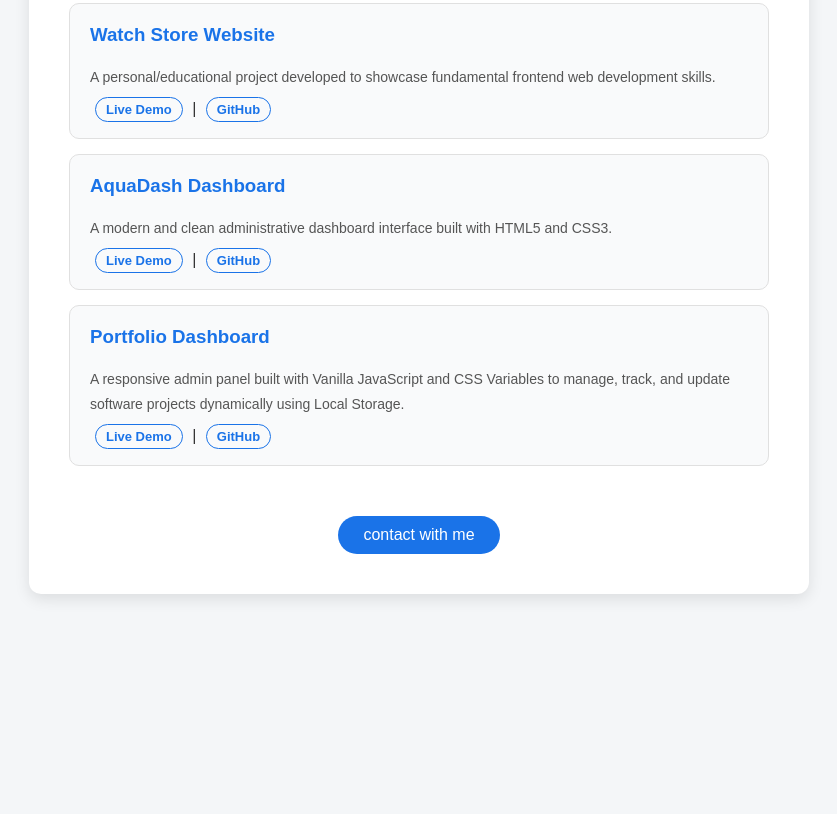
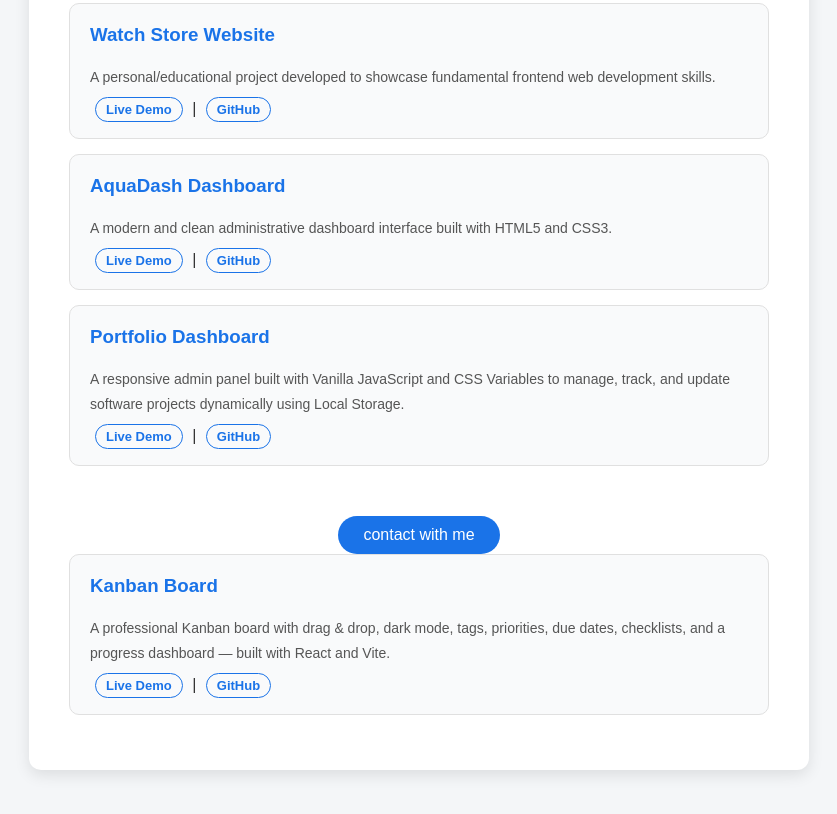
Before and after one commit to deemaa-hub/frontend-portfolio, a plain HTML site: page index.html in a window 1280 px wide. Shown: the part 856-1670 px from the top of the page, without its empty margins (221-1058 px from the left). Before the commit the page ends 1510 px from the top, so only its background shows below. Drawn offline with Linux system fonts and the light colour scheme.

Commit message:
index.html

```diff
--- a/index.html
+++ b/index.html
@@ -68,6 +68,12 @@
                 contact with me
             </a>
         </div>
+        <div class="project">
+                <h3>Kanban Board</h3>
+                <p>A professional Kanban board with drag & drop, dark mode, tags, priorities, due dates, checklists, and a progress dashboard — built with React and Vite.</p>
+                <a href="https://deemaa-hub.github.io/kanban-board/" target="_blank">Live Demo</a> |
+                <a href="https://github.com/deemaa-hub/kanban-board" target="_blank">GitHub</a>
+            </div>
 
     </div> </body>
 
```
